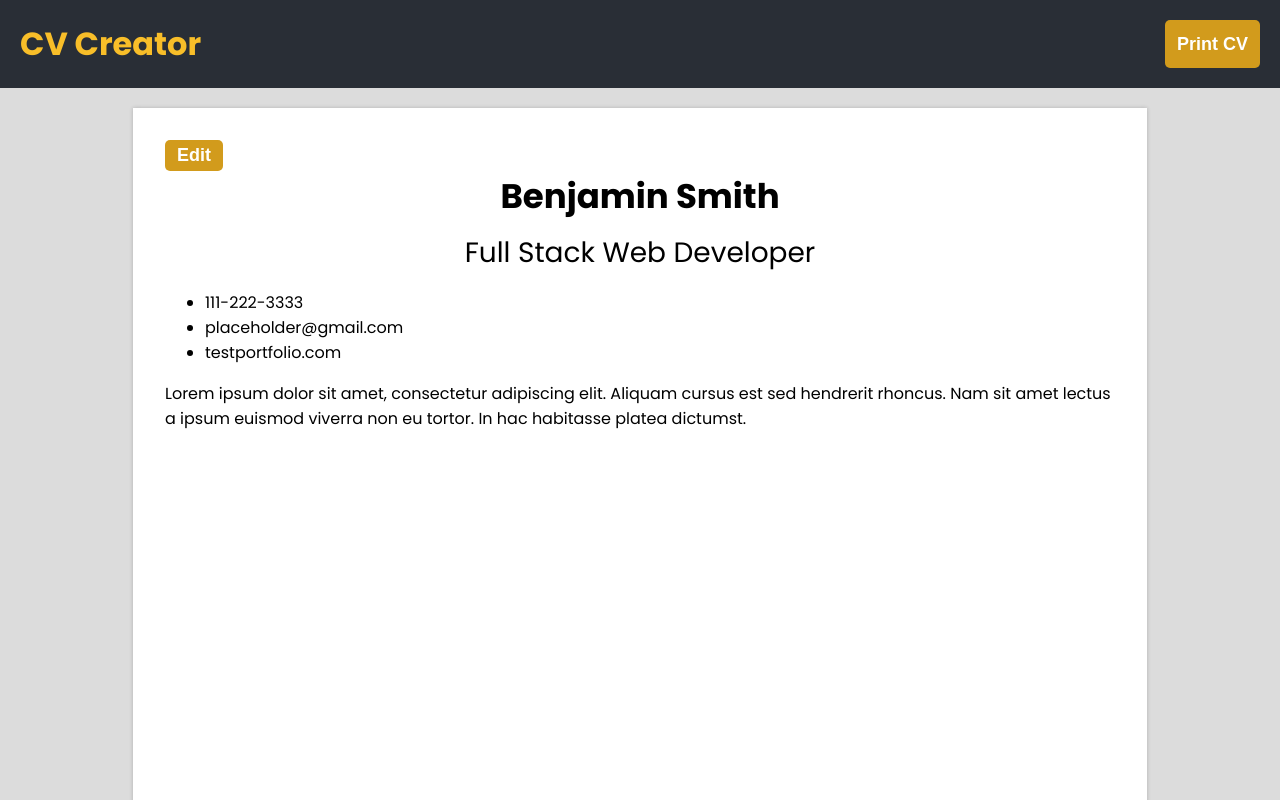
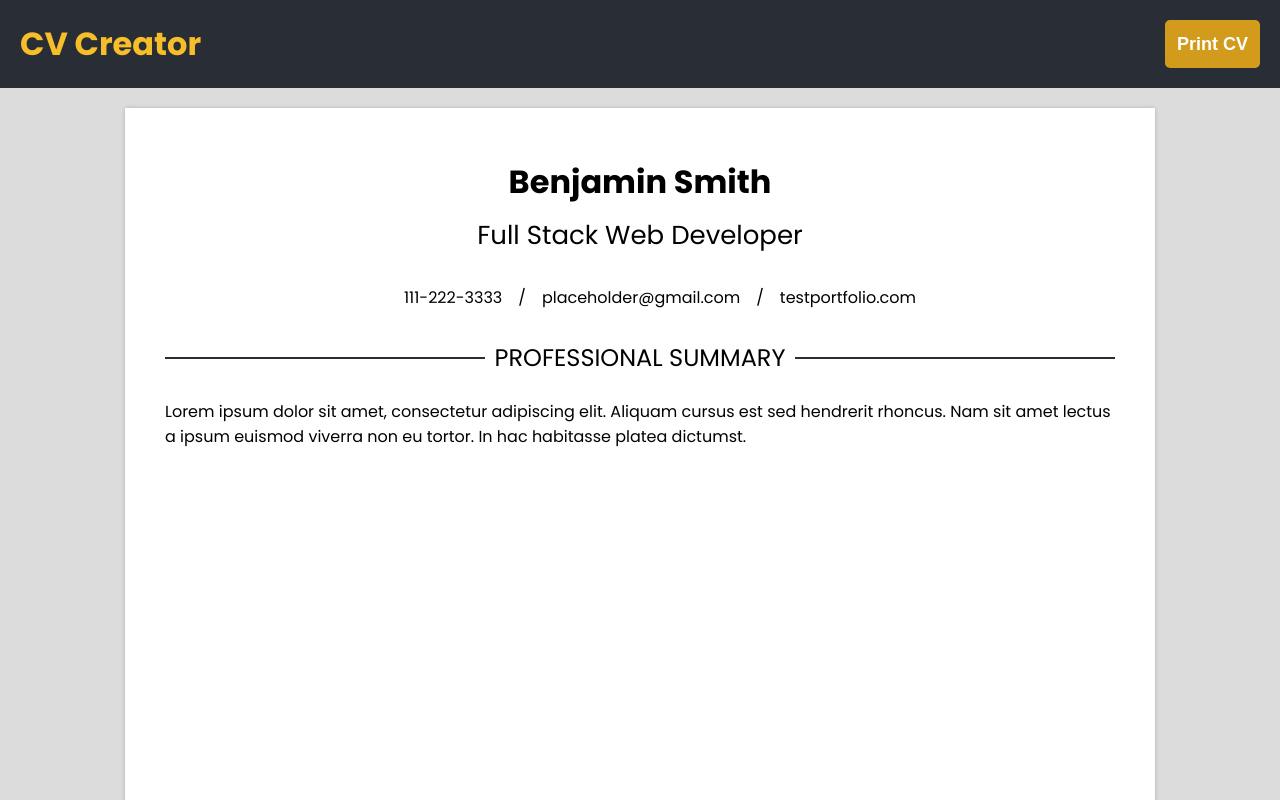
Before and after one commit to bst003/cv-project, a React (Create React App) app: page / in a window 1280 px wide. Shown: the top 800 px of the page. Built offline with nearby package versions, Linux system fonts and the light colour scheme.

Commit message:
Stylecv header

```diff
--- a/public/index.html
+++ b/public/index.html
@@ -15,6 +15,12 @@
       user's mobile device or desktop. See https://developers.google.com/web/fundamentals/web-app-manifest/
     -->
         <link rel="manifest" href="%PUBLIC_URL%/manifest.json" />
+
+        <!-- Font Awesome -->
+        <script
+            src="https://kit.fontawesome.com/5899fa846f.js"
+            crossorigin="anonymous"
+        ></script>
 
         <link rel="preconnect" href="https://fonts.googleapis.com" />
         <link rel="preconnect" href="https://fonts.gstatic.com" crossorigin />
--- a/src/components/CvHeader.jsx
+++ b/src/components/CvHeader.jsx
@@ -200,7 +200,7 @@ class CvHeader extends Component {
                     <div>
                         <button
                             onClick={!editing ? this.editInfo : null}
-                            className="btn icon"
+                            className="btn ctrl icon"
                             type="button"
                         >
                             Edit
@@ -209,7 +209,12 @@ class CvHeader extends Component {
                             <h2 className="cvh__name">{name[0].value}</h2>
                             <p className="cvh__title">{title[0].value}</p>
                             <ul className="cvh__cm">{contactFields}</ul>
-                            <p className="cvh__bio">{bio[0].value}</p>
+                            <div className="cvh__bio direct-wrap">
+                                <h3 className="cv-title">
+                                    <span>Professional Summary</span>
+                                </h3>
+                                <p className="cvh__bio">{bio[0].value}</p>
+                            </div>
                         </div>
                     </div>
                 );
--- a/src/components/CvHeader.scss
+++ b/src/components/CvHeader.scss
@@ -3,12 +3,32 @@
     &__name{
         margin: 0px 0px 10px;
         text-align: center;
-        font-size: 34px;
+        font-size: 32px;
     }
 
     &__title{
-        font-size: 28px;
+        font-size: 26px;
         text-align: center;
     }
 
+    &__cm{
+        margin: 30px 0px;
+        list-style-type: none;
+        display: flex;
+        justify-content: center;
+        // column-gap: 40px;
+        row-gap: 4px;
+
+        li{
+            position: relative;
+
+            &:not(:last-of-type)::after{
+                content: "/";
+                margin: 0px 16px;
+            }
+
+        }
+
+    }
+
 }
--- a/src/components/Resume.scss
+++ b/src/components/Resume.scss
@@ -5,10 +5,60 @@
 
 .resume{
     margin: 0 auto;
-    padding: 32px;
+    padding: 50px 40px;
     max-width: 950px;
     min-height: 950px;
     width: 100%;
     box-shadow: 0px 0px 4px rgba(0,0,0, .2);
     background-color: var(--white);
 }
+
+.cv-sec{
+    position: relative;
+
+    &:hover,
+    &:focus{
+
+        .ctrl{
+            display: block;
+        }
+
+    }
+
+    .ctrl{
+        display: none;
+        position: absolute;
+        top: 0;
+        right: 0;
+    }
+
+}
+
+.cv-title{
+    position: relative;
+    display: flex;
+    justify-content: center;
+    font-size: 24px;
+    font-weight: 400;
+    text-transform: uppercase;
+
+    &::after{
+        content: "";
+        height: 2px;
+        width: 100%;
+        position: absolute;
+        top: 50%;
+        transform: translateY(-50%);
+        left: 0;
+        background-color: var(--black);
+    }
+
+    span{
+        position: relative;
+        z-index: 2;
+        display: block;
+        padding: 0px 10px;
+        background-color: var(--white);
+    }
+
+}
```
